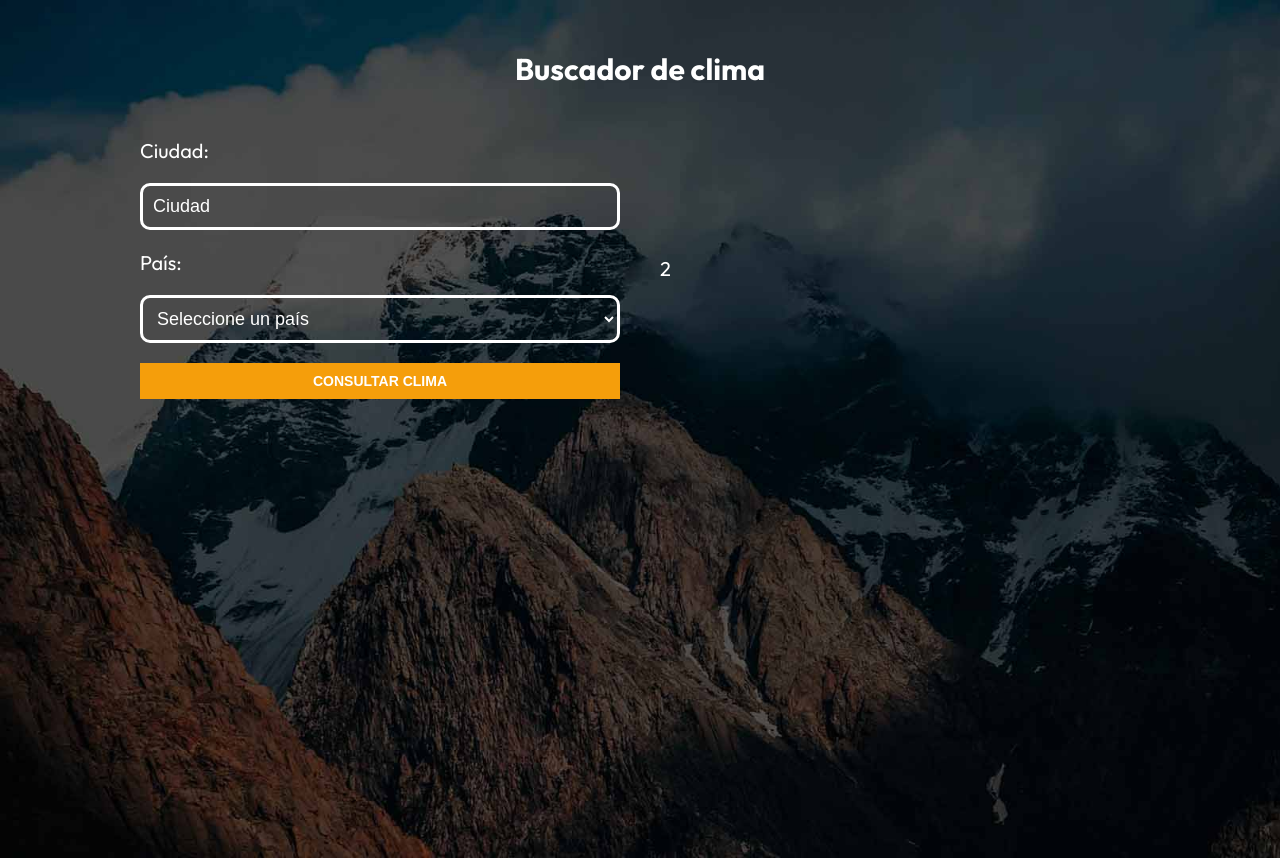
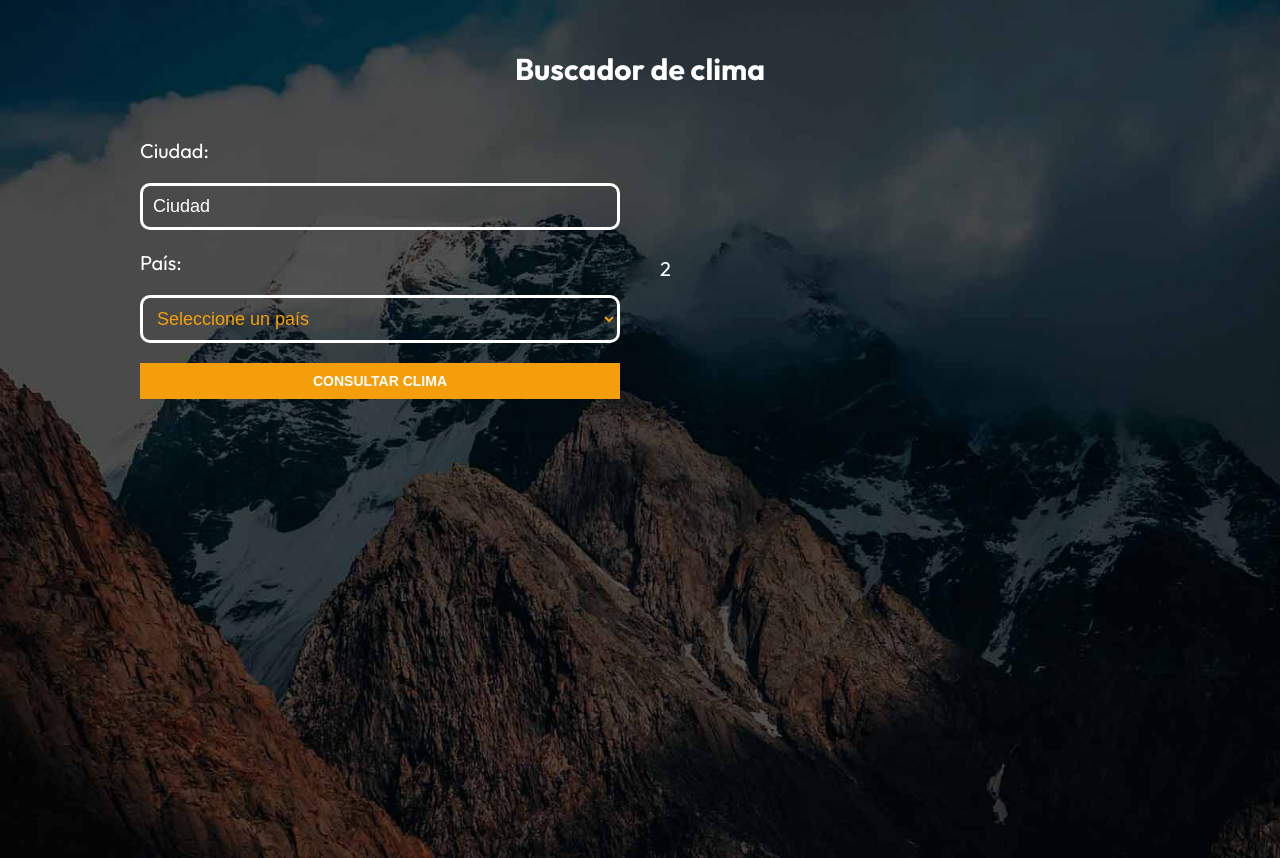
Before and after one commit to lemus777/clima-react-typescript, a React (Vite) app: page / in a window 1280 px wide. Built offline with nearby package versions, Linux system fonts and the light colour scheme.

Commit message:
creating a custom hook for consulting weather

```diff
--- a/src/App.tsx
+++ b/src/App.tsx
@@ -1,14 +1,19 @@
 import styles from "./App.module.css"
 import Form from "./components/Form/Form"
+import useWeather from "./hooks/useWeather"
 
 function App() {
+
+  const { fetchWeather } = useWeather()
 
   return (
     <>
       <h1 className={styles.title}>Buscador de clima</h1>
 
       <div className={styles.container}>
-        <Form />
+        <Form
+          fetchWeather={fetchWeather}
+        />
         <p>2</p>
       </div>
     </>
--- a/src/components/Form/Form.module.css
+++ b/src/components/Form/Form.module.css
@@ -10,7 +10,7 @@
   padding: 1rem;
   background-color: transparent;
   border: .3rem solid var(--white);
-  color: var(--white);
+  color: var(--primary);
   font-size: 1.8rem;
   font-weight: 400;
   border-radius: 1rem;
--- a/src/components/Form/Form.tsx
+++ b/src/components/Form/Form.tsx
@@ -4,7 +4,11 @@ import { countries } from "../../data/countries";
 import styles from "./Form.module.css"
 import Alert from "../Alert/Alert";
 
-export default function Form() {
+type FormProps = {
+  fetchWeather: () => void
+}
+
+export default function Form({ fetchWeather } : FormProps) {
 
   const [search, setSearch] = useState<SearchType>({
     city: '',
@@ -27,6 +31,7 @@ export default function Form() {
       setAlert('Todos los campos son obligatorios')
       return
     }
+    fetchWeather()
   }
 
   return (
--- /dev/null
+++ b/src/hooks/useWeather.ts
@@ -0,0 +1,10 @@
+export default function useWeather() {
+
+  const fetchWeather = () => {
+    console.log('Consultando')
+  }
+
+  return {
+    fetchWeather
+  }
+}
```
